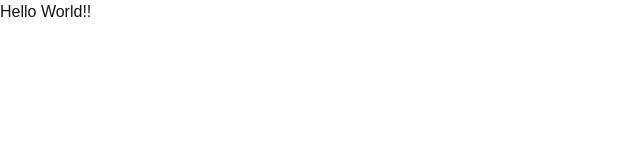
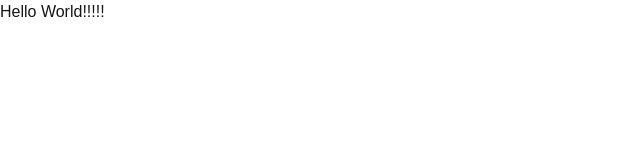
Before and after one commit to tkddbs587/practice-github-action, a Next.js app: page / in a window 1280 px wide. Shown: the top 160 px of the page, without its empty margins (0-640 px from the left). Built offline with nearby package versions, Linux system fonts and the light colour scheme.

Commit message:
테스트

```diff
--- a/src/app/page.js
+++ b/src/app/page.js
@@ -1,3 +1,3 @@
 export default function Home() {
-  return <div>Hello World!!</div>;
+  return <div>Hello World!!!!!</div>;
 }
```
